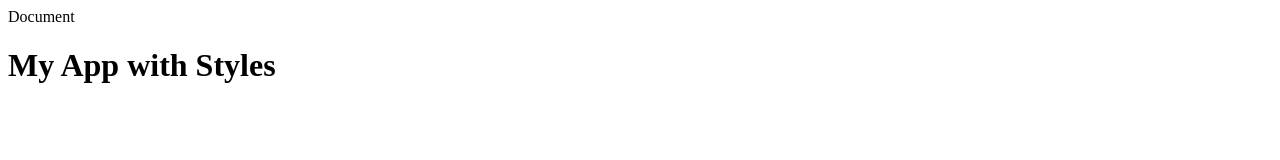
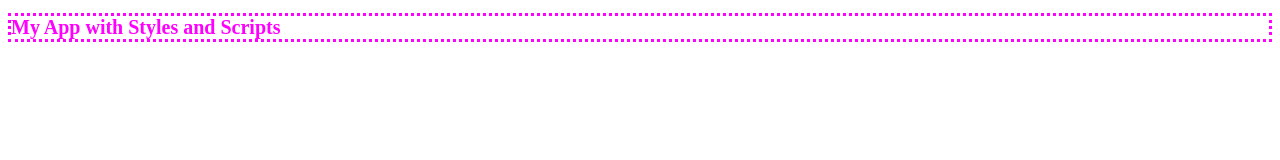
Before and after one commit to Acosta816/test_repo, a plain HTML site: page index.html in a window 1280 px wide. Drawn offline with Linux system fonts and the light colour scheme.

Commit message:
Added js file

```diff
--- /dev/null
+++ b/app.js
@@ -0,0 +1,2 @@
+let myTeam = "DavidFelix";
+console.log(myTeam);
--- a/index.html
+++ b/index.html
@@ -4,10 +4,11 @@
     <meta charset="UTF-8">
     <meta name="viewport" content="width=device-width, initial-scale=1.0">
     <meta http-equiv="X-UA-Compatible" content="ie=edge">
-    <link rel="stylesheet" href="headers.css>
+    <link rel="stylesheet" href="headers.css">
+    <script src="app.js"></script>
     <title>Document</title>
 </head>
 <body>
-    <h1>My App with Styles</h1>
+    <h1>My App with Styles and Scripts</h1>
 </body>
 </html>
```
